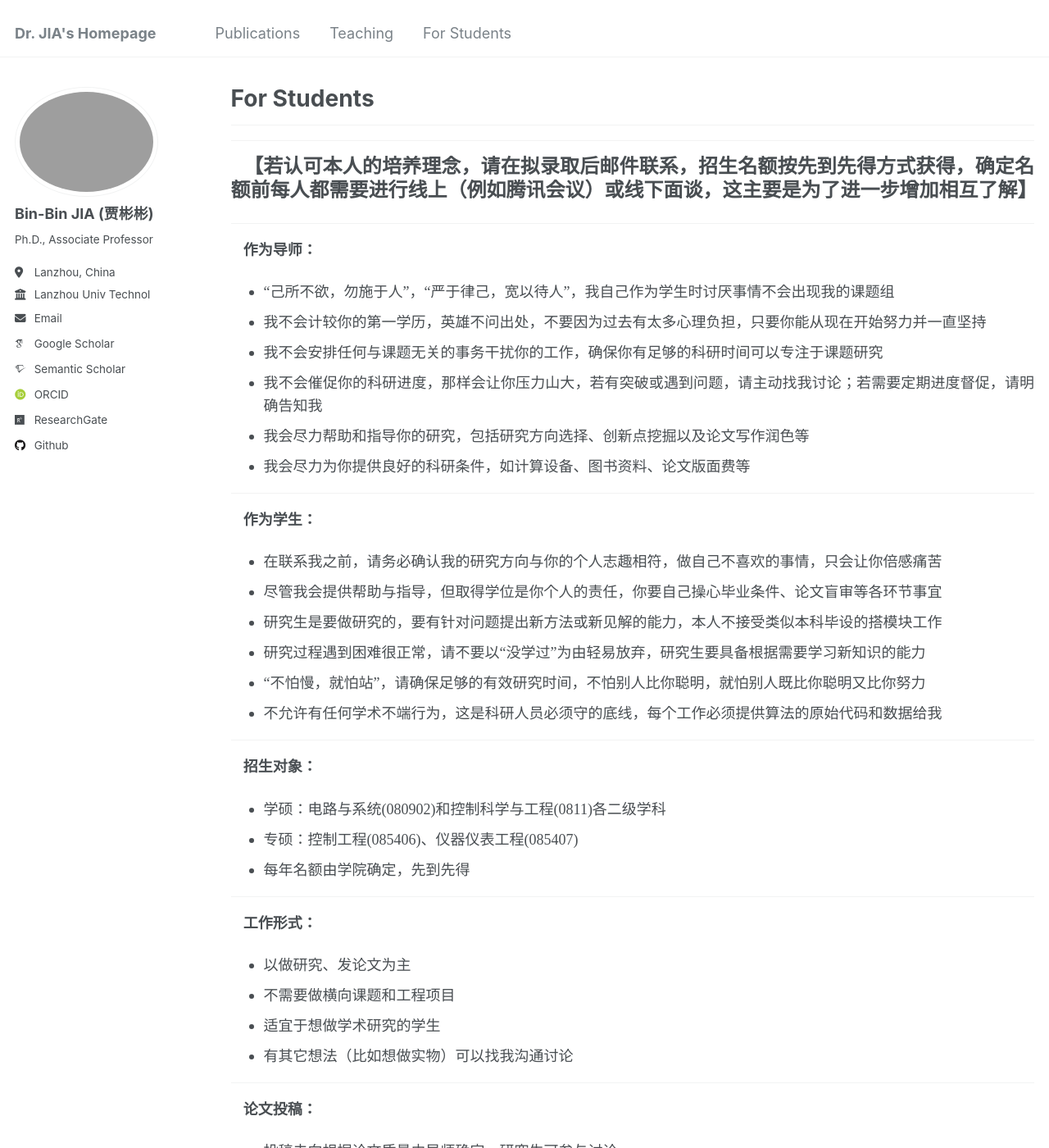
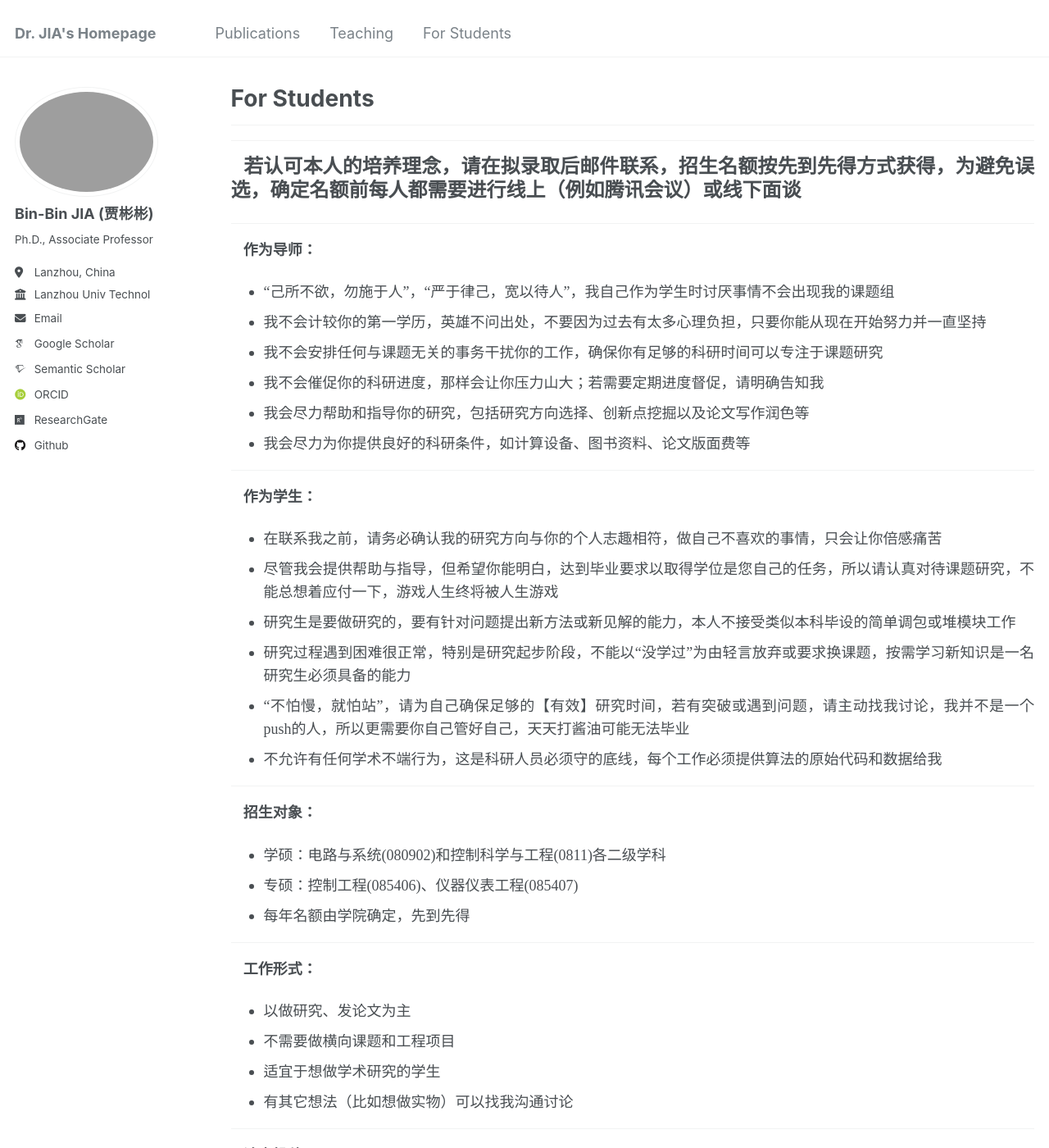
Before and after one commit to jiabinbin-ai/jiabinbin-ai.github.io, a Jekyll site: the page built from _pages/For-Students.html, in a window 1280 px wide and 1400 px high. Shown: the whole window at 82% size. Built offline with Jekyll 4.4.1, drawn with Linux system fonts in a browser that asks for light colours; some web fonts are replaced; some of the changed text lies outside the part shown.

Commit message:
Update For-Students.html

```diff
--- a/_pages/For-Students.html
+++ b/_pages/For-Students.html
@@ -7,7 +7,7 @@ author_profile: true
 
 <hr><hr>
 <p align="justify" style="line-height: 150%">&nbsp;&nbsp; <b>
-<font face="Times New Roman"><font size="5">【若认可本人的培养理念，请在拟录取后邮件联系，招生名额按先到先得方式获得，确定名额前每人都需要进行线上（例如腾讯会议）或线下面谈，这主要是为了进一步增加相互了解】</font></font></b></p>
+<font face="Times New Roman"><font size="5">若认可本人的培养理念，请在拟录取后邮件联系，招生名额按先到先得方式获得，为避免误选，确定名额前每人都需要进行线上（例如腾讯会议）或线下面谈</font></font></b></p>
 <hr>
 <p align="justify" style="line-height: 150%">&nbsp;&nbsp; <b>
 <font face="Times New Roman"><font size="4">作为导师：</font></font></b></p>
@@ -23,7 +23,7 @@ author_profile: true
 	<span lang="en-us"><font face="Times New Roman">我不会安排任何与课题无关的事务干扰你的工作，确保你有足够的科研时间可以专注于课题研究</font></span></li>
         <li>
 	<p align="justify" style="line-height: 150%; margin-top:8px; margin-bottom:0">
-	<span lang="en-us"><font face="Times New Roman">我不会催促你的科研进度，那样会让你压力山大，若有突破或遇到问题，请主动找我讨论；若需要定期进度督促，请明确告知我</font></span></li>
+	<span lang="en-us"><font face="Times New Roman">我不会催促你的科研进度，那样会让你压力山大；若需要定期进度督促，请明确告知我</font></span></li>
 	<li>
 	<p align="justify" style="line-height: 150%; margin-top:8px; margin-bottom:0">
 	<span lang="en-us"><font face="Times New Roman">我会尽力帮助和指导你的研究，包括研究方向选择、创新点挖掘以及论文写作润色等</font></span></li>
@@ -40,16 +40,16 @@ author_profile: true
 	<span lang="en-us"><font face="Times New Roman">在联系我之前，请务必确认我的研究方向与你的个人志趣相符，做自己不喜欢的事情，只会让你倍感痛苦</font></span></li>
 	<li>
 	<p align="justify" style="line-height: 150%; margin-top:8px; margin-bottom:0">
-	<span lang="en-us"><font face="Times New Roman">尽管我会提供帮助与指导，但取得学位是你个人的责任，你要自己操心毕业条件、论文盲审等各环节事宜</font></span></li>
+	<span lang="en-us"><font face="Times New Roman">尽管我会提供帮助与指导，但希望你能明白，达到毕业要求以取得学位是您自己的任务，所以请认真对待课题研究，不能总想着应付一下，游戏人生终将被人生游戏</font></span></li>
   <li>
 	<p align="justify" style="line-height: 150%; margin-top:8px; margin-bottom:0">
-	<span lang="en-us"><font face="Times New Roman">研究生是要做研究的，要有针对问题提出新方法或新见解的能力，本人不接受类似本科毕设的搭模块工作</font></span></li>
+	<span lang="en-us"><font face="Times New Roman">研究生是要做研究的，要有针对问题提出新方法或新见解的能力，本人不接受类似本科毕设的简单调包或堆模块工作</font></span></li>
 	<li>
 	<p align="justify" style="line-height: 150%; margin-top:8px; margin-bottom:0">
-	<span lang="en-us"><font face="Times New Roman">研究过程遇到困难很正常，请不要以“没学过”为由轻易放弃，研究生要具备根据需要学习新知识的能力</font></span></li>
+	<span lang="en-us"><font face="Times New Roman">研究过程遇到困难很正常，特别是研究起步阶段，不能以“没学过”为由轻言放弃或要求换课题，按需学习新知识是一名研究生必须具备的能力</font></span></li>
 	<li>
 	<p align="justify" style="line-height: 150%; margin-top:8px; margin-bottom:0">
-	<span lang="en-us"><font face="Times New Roman">“不怕慢，就怕站”，请确保足够的有效研究时间，不怕别人比你聪明，就怕别人既比你聪明又比你努力</font></span></li>
+	<span lang="en-us"><font face="Times New Roman">“不怕慢，就怕站”，请为自己确保足够的【有效】研究时间，若有突破或遇到问题，请主动找我讨论，我并不是一个push的人，所以更需要你自己管好自己，天天打酱油可能无法毕业</font></span></li>
 	<li>
 	<p align="justify" style="line-height: 150%; margin-top:8px; margin-bottom:0">
 	<span lang="en-us"><font face="Times New Roman">不允许有任何学术不端行为，这是科研人员必须守的底线，每个工作必须提供算法的原始代码和数据给我</font></span></li>
@@ -129,7 +129,7 @@ author_profile: true
 <ul>
 	<li>
 	<p align="justify" style="line-height: 150%; margin-top:8px; margin-bottom:0">
-	<span lang="en-us"><font face="Times New Roman">按学院要求即可，学院毕业条件是一篇CSCD论文</font></span></li>
+	<span lang="en-us"><font face="Times New Roman">按学院要求即可，目前学院的毕业条件是一篇CSCD论文</font></span></li>
   <li>
 	<p align="justify" style="line-height: 150%; margin-top:8px; margin-bottom:0">
 	<span lang="en-us"><font face="Times New Roman">学位论文需要盲审，最好有2-3个工作方可，否则工作量不足的话盲审容易挂掉</font></span></li>
```
